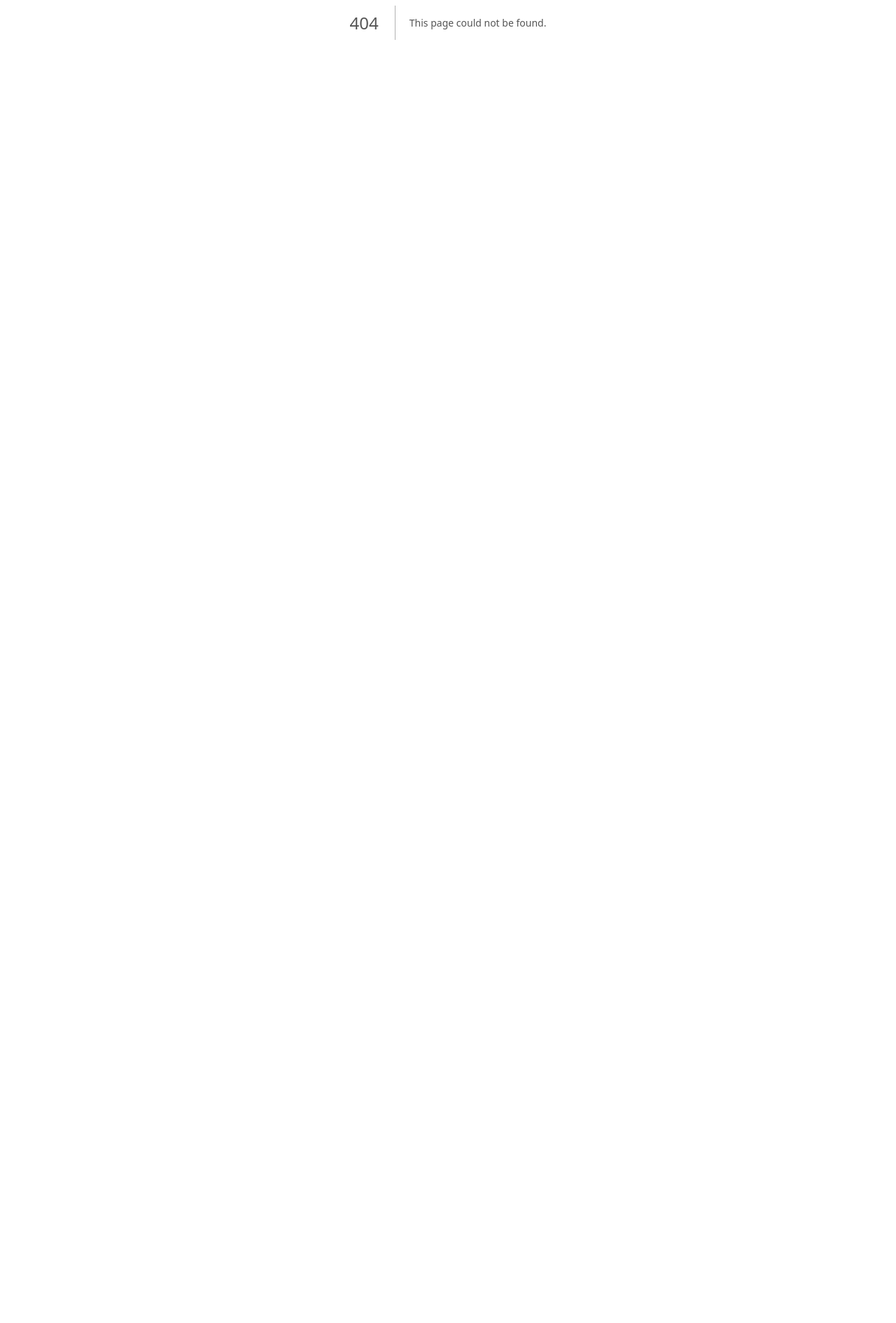
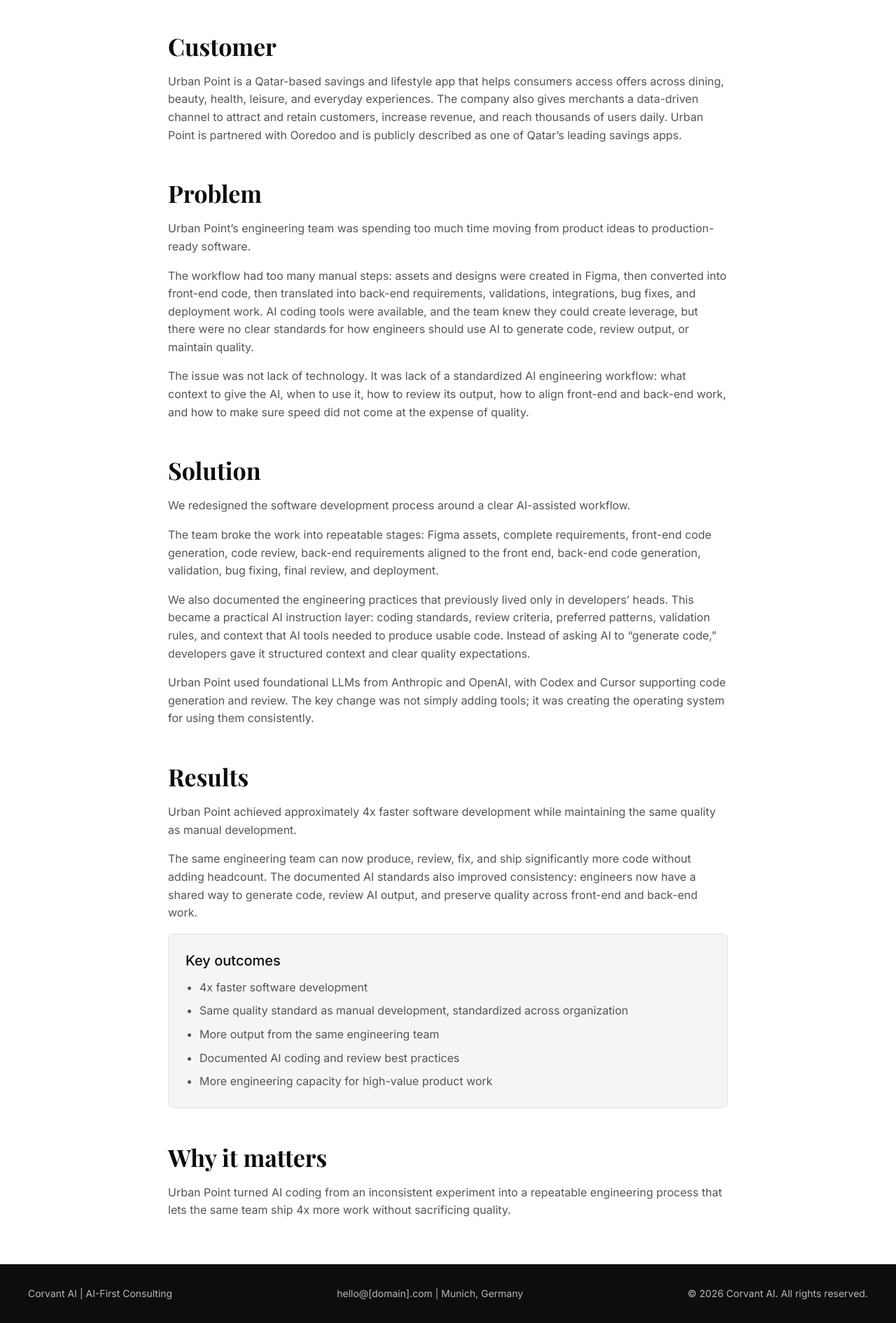
Before and after one commit to adluux/munich-ai-partners-website, a Next.js app: page /case-studies/urban-point in a window 1280 px wide. Before the commit this address had no page. Shown: the part 368-2259 px from the top of the page at 70% size. Before the commit the page ends 800 px from the top, so only its background shows below. Built offline with nearby package versions, Linux system fonts and the light colour scheme.

Commit message:
Rebrand site and add Urban Point case study

```diff
--- /dev/null
+++ b/app/case-studies/urban-point/page.tsx
@@ -0,0 +1,107 @@
+import Navbar from "@/components/Navbar";
+import Footer from "@/components/Footer";
+import { getContent } from "@/lib/content";
+
+export const metadata = {
+  title: "Urban Point Case Study | Corvant AI",
+  description:
+    "How Urban Point accelerated software development 4x with AI-assisted engineering.",
+};
+
+export default function UrbanPointCaseStudyPage() {
+  const content = getContent("en");
+
+  return (
+    <>
+      <Navbar content={content} locale="en" showNavigation={false} />
+      <main className="bg-background px-6 py-12 md:py-16">
+        <article className="mx-auto flex max-w-prose flex-col gap-12">
+          <header className="flex flex-col gap-6">
+            <p className="font-sans text-[14px] font-medium uppercase tracking-[0.15em] text-text-secondary">
+              Case Study
+            </p>
+            <h1 className="font-heading text-[36px] font-bold leading-[1.12] text-primary md:text-[60px]">
+              Urban Point accelerated software development 4x with AI-assisted engineering
+            </h1>
+          </header>
+
+          <section className="flex flex-col gap-4">
+            <h2 className="font-heading text-[28px] font-bold leading-[1.3] text-primary md:text-[34px]">
+              Customer
+            </h2>
+            <p className="font-sans text-[16px] font-normal leading-[1.6] text-text">
+              Urban Point is a Qatar-based savings and lifestyle app that helps consumers access offers across dining, beauty, health, leisure, and everyday experiences. The company also gives merchants a data-driven channel to attract and retain customers, increase revenue, and reach thousands of users daily. Urban Point is partnered with Ooredoo and is publicly described as one of Qatar’s leading savings apps.
+            </p>
+          </section>
+
+          <section className="flex flex-col gap-4">
+            <h2 className="font-heading text-[28px] font-bold leading-[1.3] text-primary md:text-[34px]">
+              Problem
+            </h2>
+            <p className="font-sans text-[16px] font-normal leading-[1.6] text-text">
+              Urban Point’s engineering team was spending too much time moving from product ideas to production-ready software.
+            </p>
+            <p className="font-sans text-[16px] font-normal leading-[1.6] text-text">
+              The workflow had too many manual steps: assets and designs were created in Figma, then converted into front-end code, then translated into back-end requirements, validations, integrations, bug fixes, and deployment work. AI coding tools were available, and the team knew they could create leverage, but there were no clear standards for how engineers should use AI to generate code, review output, or maintain quality.
+            </p>
+            <p className="font-sans text-[16px] font-normal leading-[1.6] text-text">
+              The issue was not lack of technology. It was lack of a standardized AI engineering workflow: what context to give the AI, when to use it, how to review its output, how to align front-end and back-end work, and how to make sure speed did not come at the expense of quality.
+            </p>
+          </section>
+
+          <section className="flex flex-col gap-4">
+            <h2 className="font-heading text-[28px] font-bold leading-[1.3] text-primary md:text-[34px]">
+              Solution
+            </h2>
+            <p className="font-sans text-[16px] font-normal leading-[1.6] text-text">
+              We redesigned the software development process around a clear AI-assisted workflow.
+            </p>
+            <p className="font-sans text-[16px] font-normal leading-[1.6] text-text">
+              The team broke the work into repeatable stages: Figma assets, complete requirements, front-end code generation, code review, back-end requirements aligned to the front end, back-end code generation, validation, bug fixing, final review, and deployment.
+            </p>
+            <p className="font-sans text-[16px] font-normal leading-[1.6] text-text">
+              We also documented the engineering practices that previously lived only in developers’ heads. This became a practical AI instruction layer: coding standards, review criteria, preferred patterns, validation rules, and context that AI tools needed to produce usable code. Instead of asking AI to “generate code,” developers gave it structured context and clear quality expectations.
+            </p>
+            <p className="font-sans text-[16px] font-normal leading-[1.6] text-text">
+              Urban Point used foundational LLMs from Anthropic and OpenAI, with Codex and Cursor supporting code generation and review. The key change was not simply adding tools; it was creating the operating system for using them consistently.
+            </p>
+          </section>
+
+          <section className="flex flex-col gap-4">
+            <h2 className="font-heading text-[28px] font-bold leading-[1.3] text-primary md:text-[34px]">
+              Results
+            </h2>
+            <p className="font-sans text-[16px] font-normal leading-[1.6] text-text">
+              Urban Point achieved approximately 4x faster software development while maintaining the same quality as manual development.
+            </p>
+            <p className="font-sans text-[16px] font-normal leading-[1.6] text-text">
+              The same engineering team can now produce, review, fix, and ship significantly more code without adding headcount. The documented AI standards also improved consistency: engineers now have a shared way to generate code, review AI output, and preserve quality across front-end and back-end work.
+            </p>
+            <div className="flex flex-col gap-3 rounded-lg border border-border-light bg-card p-6">
+              <h3 className="font-sans text-[20px] font-medium leading-[1.4] text-primary">
+                Key outcomes
+              </h3>
+              <ul className="list-disc space-y-2 pl-5 font-sans text-[16px] font-normal leading-[1.6] text-text">
+                <li>4x faster software development</li>
+                <li>Same quality standard as manual development, standardized across organization</li>
+                <li>More output from the same engineering team</li>
+                <li>Documented AI coding and review best practices</li>
+                <li>More engineering capacity for high-value product work</li>
+              </ul>
+            </div>
+          </section>
+
+          <section className="flex flex-col gap-4">
+            <h2 className="font-heading text-[28px] font-bold leading-[1.3] text-primary md:text-[34px]">
+              Why it matters
+            </h2>
+            <p className="font-sans text-[16px] font-normal leading-[1.6] text-text">
+              Urban Point turned AI coding from an inconsistent experiment into a repeatable engineering process that lets the same team ship 4x more work without sacrificing quality.
+            </p>
+          </section>
+        </article>
+      </main>
+      <Footer content={content} />
+    </>
+  );
+}
--- a/app/layout.tsx
+++ b/app/layout.tsx
@@ -7,7 +7,8 @@
 const playfairDisplay = Playfair_Display({
   subsets: ["latin"],
   variable: "--font-heading",
-  weight: ["700"],
+  weight: ["400", "700"],
+  style: ["normal", "italic"],
 });
 
 const inter = Inter({
@@ -17,11 +18,11 @@
 });
 
 export const metadata: Metadata = {
-  title: "Munich AI Partners",
+  title: "Corvant AI",
   description:
     "We help you achieve better business results, from strategy to execution, with an AI-first approach.",
   openGraph: {
-    title: "Munich AI Partners",
+    title: "Corvant AI",
     description:
       "We help you achieve better business results, from strategy to execution, with an AI-first approach.",
     type: "website",
--- a/components/FinalCTA.tsx
+++ b/components/FinalCTA.tsx
@@ -17,7 +17,7 @@
       )}
     >
       <FadeInWrapper className="mx-auto flex max-w-narrow flex-col items-center gap-5 text-center">
-        <h2 className="font-heading text-[28px] font-bold leading-[1.3] text-primary md:text-[40px]">
+        <h2 className="font-heading text-[28px] font-bold leading-[1.3] text-primary md:text-[34px]">
           {content.finalCta.heading}
         </h2>
         <p className="font-sans text-[16px] font-medium leading-[1.4] text-text md:text-[20px]">
@@ -27,7 +27,7 @@
           href={content.booking.url}
           target="_blank"
           rel="noreferrer"
-          className="inline-flex items-center justify-center rounded-lg bg-accent px-8 py-[14px] font-sans text-[16px] font-semibold leading-[1.3] text-white transition duration-300 hover:scale-[1.03] hover:shadow-[0_8px_24px_rgba(37,99,235,0.25)]"
+          className="inline-flex items-center justify-center rounded-lg bg-cta px-8 py-[14px] font-sans text-[16px] font-semibold leading-[1.3] text-white transition duration-300 hover:scale-[1.03] hover:shadow-[0_8px_24px_rgba(0,0,0,0.12)]"
         >
           {content.finalCta.ctaLabel}
         </a>
--- a/components/Guarantee.tsx
+++ b/components/Guarantee.tsx
@@ -14,8 +14,8 @@
     <section
       className={clsx("bg-background px-6 pb-6 pt-[60px] lg:pb-8 lg:pt-[100px]", className)}
     >
-      <FadeInWrapper className="mx-auto flex max-w-narrow flex-col items-center gap-4 text-center">
-        <h2 className="font-heading text-[28px] font-bold leading-[1.3] text-primary md:text-[40px]">
+      <FadeInWrapper className="mx-auto flex max-w-narrow flex-col items-start gap-4 text-left">
+        <h2 className="font-heading text-[28px] font-bold leading-[1.3] text-primary md:text-[34px]">
           {content.guarantee.headline}
         </h2>
         <p className="font-sans text-[16px] font-normal leading-[1.5] text-text">
--- a/components/HowWeDoIt.tsx
+++ b/components/HowWeDoIt.tsx
@@ -15,14 +15,16 @@
       className={clsx("scroll-mt-navbar bg-card px-6 py-[60px] lg:py-[100px]", className)}
     >
       <FadeInWrapper className="mx-auto flex max-w-prose flex-col items-center gap-6 text-center">
-        <h2 className="font-heading text-[28px] font-bold leading-[1.3] text-primary md:text-[40px]">
+        <h2 className="font-heading text-[28px] font-bold leading-[1.3] text-primary md:text-[34px]">
           {content.howWeDoIt.heading}
         </h2>
         <p className="font-sans text-[16px] font-normal leading-[1.5] text-text">
           {content.howWeDoIt.body}
         </p>
         <Link
-          href="#"
+          href={content.howWeDoIt.linkHref}
+          target="_blank"
+          rel="noreferrer"
           className="font-sans text-[16px] font-medium leading-[1.4] text-primary underline-offset-4 transition hover:underline"
         >
           {content.howWeDoIt.linkLabel}
--- a/components/HowWeWork.tsx
+++ b/components/HowWeWork.tsx
@@ -11,7 +11,7 @@
   return (
     <section className={clsx("bg-background px-6 pb-0 pt-[60px] lg:pt-[100px]", className)}>
       <FadeInWrapper className="mx-auto flex max-w-container flex-col items-start gap-4 text-left">
-        <h2 className="font-heading text-[28px] font-bold leading-[1.3] text-primary md:text-[40px]">
+        <h2 className="font-heading text-[28px] font-bold leading-[1.3] text-primary md:text-[34px]">
           {content.howWeWork.heading}
         </h2>
         <p className="max-w-narrow font-sans text-[16px] font-normal leading-[1.5] text-text">
--- a/components/MetricCard.tsx
+++ b/components/MetricCard.tsx
@@ -28,7 +28,7 @@
       </p>
       <div
         ref={ref}
-        className="font-heading text-[28px] font-bold leading-[1.3] text-primary md:text-[40px]"
+        className="font-sans text-[28px] font-semibold leading-[1.3] tabular-nums text-primary md:text-[40px]"
       >
         {prefix}
         {displayValue}
@@ -36,7 +36,7 @@
       <h3 className="font-sans text-[20px] font-medium leading-[1.4] text-primary">
         {title}
       </h3>
-      <p className="font-sans text-[16px] font-normal leading-[1.5] text-text-secondary">
+      <p className="font-sans text-[16px] font-normal leading-[1.5] text-text">
         {description}
       </p>
     </article>
--- a/components/Navbar.tsx
+++ b/components/Navbar.tsx
@@ -6,7 +6,8 @@
   className?: string;
   content: SiteContent;
   locale: Locale;
-  onLocaleChange: (locale: Locale) => void;
+  onLocaleChange?: (locale: Locale) => void;
+  showNavigation?: boolean;
 }
 
 export default function Navbar({
@@ -14,6 +15,7 @@
   content,
   locale,
   onLocaleChange,
+  showNavigation = true,
 }: NavbarProps) {
   return (
     <nav
@@ -24,13 +26,15 @@
     >
       <div className="mx-auto flex max-w-container items-center justify-between gap-3 px-4 py-4 sm:px-6">
         <LinkBrand brandName={content.brand.name} />
+        {showNavigation ? (
           <NavbarClient
             links={content.navigation.links}
             ctaLabel={content.navigation.ctaLabel}
             bookingUrl={content.booking.url}
             locale={locale}
-          onLocaleChange={onLocaleChange}
+            onLocaleChange={onLocaleChange ?? (() => undefined)}
           />
+        ) : null}
       </div>
     </nav>
   );
--- a/components/Testimonials.tsx
+++ b/components/Testimonials.tsx
@@ -19,7 +19,7 @@
     >
       <div className="mx-auto max-w-container">
         <FadeInWrapper className="flex flex-col gap-3">
-          <h2 className="max-w-prose font-heading text-[28px] font-bold leading-[1.3] text-primary md:text-[40px]">
+          <h2 className="max-w-prose font-heading text-[28px] font-bold leading-[1.3] text-primary md:text-[34px]">
             {content.testimonials.heading}
           </h2>
         </FadeInWrapper>
--- a/components/WhoWeAre.tsx
+++ b/components/WhoWeAre.tsx
@@ -34,7 +34,7 @@
       )}
     >
       <FadeInWrapper className="mx-auto flex max-w-prose flex-col items-center gap-4 text-center">
-        <h2 className="font-heading text-[28px] font-bold leading-[1.3] text-primary md:text-[40px]">
+        <h2 className="font-heading text-[28px] font-bold leading-[1.3] text-primary md:text-[34px]">
           {content.team.heading}
         </h2>
         <p className="font-sans text-[16px] font-normal leading-[1.5] text-text">
--- a/lib/content.ts
+++ b/lib/content.ts
@@ -74,6 +74,7 @@
     heading: string;
     body: string;
     linkLabel: string;
+    linkHref: string;
   };
   team: {
     heading: string;
@@ -121,11 +122,11 @@
   en: {
     booking,
     brand: {
-      name: "Munich AI Partners",
+      name: "Corvant AI",
       tagline: "AI-First Consulting",
       email: "hello@[domain].com",
       location: "Munich, Germany",
-      copyright: "© 2026 Munich AI Partners. All rights reserved.",
+      copyright: "© 2026 Corvant AI. All rights reserved.",
     },
     navigation: {
       links: [
@@ -228,6 +229,7 @@
       heading: "Others deliver slides. We deliver outcomes.",
       body: "Most firms hand over a deck and disappear when execution gets hard. We don't. We bring hands-on operating experience, use AI to move faster and produce better work, and stay focused on what matters: measurable results in the business.",
       linkLabel: "See how we did it for Urban Point →",
+      linkHref: "/case-studies/urban-point",
     },
     team: {
       heading: "We're operators, not theorists",
@@ -271,11 +273,11 @@
   de: {
     booking,
     brand: {
-      name: "Munich AI Partners",
+      name: "Corvant AI",
       tagline: "KI-orientierte Beratung",
       email: "hello@[domain].com",
       location: "München, Deutschland",
-      copyright: "© 2026 Munich AI Partners. Alle Rechte vorbehalten.",
+      copyright: "© 2026 Corvant AI. Alle Rechte vorbehalten.",
     },
     navigation: {
       links: [
@@ -289,7 +291,7 @@
     hero: {
       headline: "Bessere Geschäftsergebnisse, von der Strategie bis zur Umsetzung.",
       subheadline:
-        "Wir helfen Führungskräften, die wertvollsten Probleme zu identifizieren und zu lösen — gestützt auf jahrzehntelange operative Erfahrung und den Einsatz von KI dort, wo sie echten geschäftlichen Mehrwert schafft.",
+        "Wir helfen Führungskräften, die wichtigsten Probleme zu identifizieren und zu lösen - mit jahrzehntelanger operativer Erfahrung und dem gezielten Einsatz von KI dort, wo sie echten Mehrwert schafft.",
       ctaLabel: "Kostenloses Erstgespräch buchen →",
     },
     testimonials: {
@@ -378,6 +380,7 @@
       heading: "Andere liefern Folien. Wir liefern Ergebnisse.",
       body: "Die meisten Firmen übergeben eine Präsentation und verschwinden, wenn die Umsetzung schwierig wird. Wir nicht. Wir bringen praktische operative Erfahrung ein, nutzen KI, um schneller zu arbeiten und bessere Ergebnisse zu erzielen, und bleiben auf das fokussiert, worauf es ankommt: messbare Ergebnisse im Unternehmen.",
       linkLabel: "Sehen Sie, wie wir es für Urban Point umgesetzt haben →",
+      linkHref: "/case-studies/urban-point",
     },
     team: {
       heading: "Wir sind Praktiker, keine Theoretiker",
```
Lines whose indentation alone changed are shown as unchanged.
